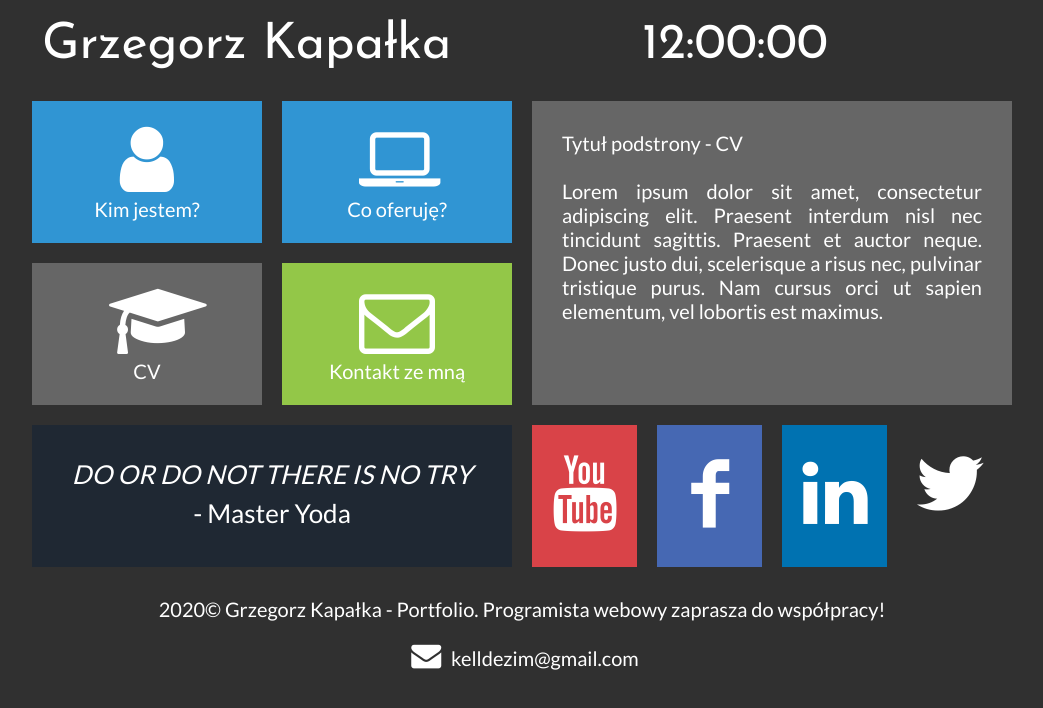
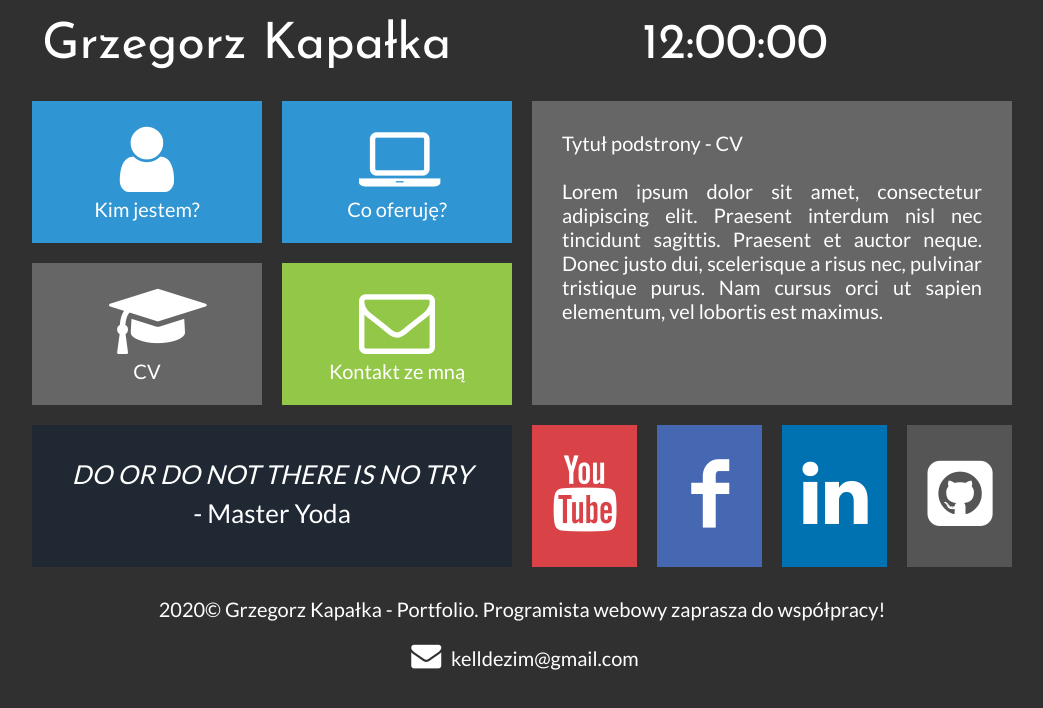
Before and after one commit to kelldezim/About_Me, a plain HTML site: page cv.html in a window 1280 px wide. Shown: the whole page, without its empty margins (118-1161 px from the left). Drawn offline with Linux system fonts and the light colour scheme.

Commit message:
updated gitHub section on subsites

```diff
--- a/cv.html
+++ b/cv.html
@@ -96,11 +96,11 @@
                     <i class="icon-linkedin"></i>
                     </a>
                 </div>
-                <div class="twitter">
-                    <a href="https://twitter.com/explore"
+                <div class="gitHub">
+                    <a href="https://github.com/"
                     target="_blank"
                     class="socialLink">
-                    <i class="icon-twitter"></i>
+                    <i class="icon-github-squared"></i>
                     </a>
                 </div>
                 <div style="clear: both;"></div>
```
Also changed, not shown: kimjestem.html (+3 -3 lines), kontakt.html (+3 -3 lines), oferta.html (+3 -3 lines).
